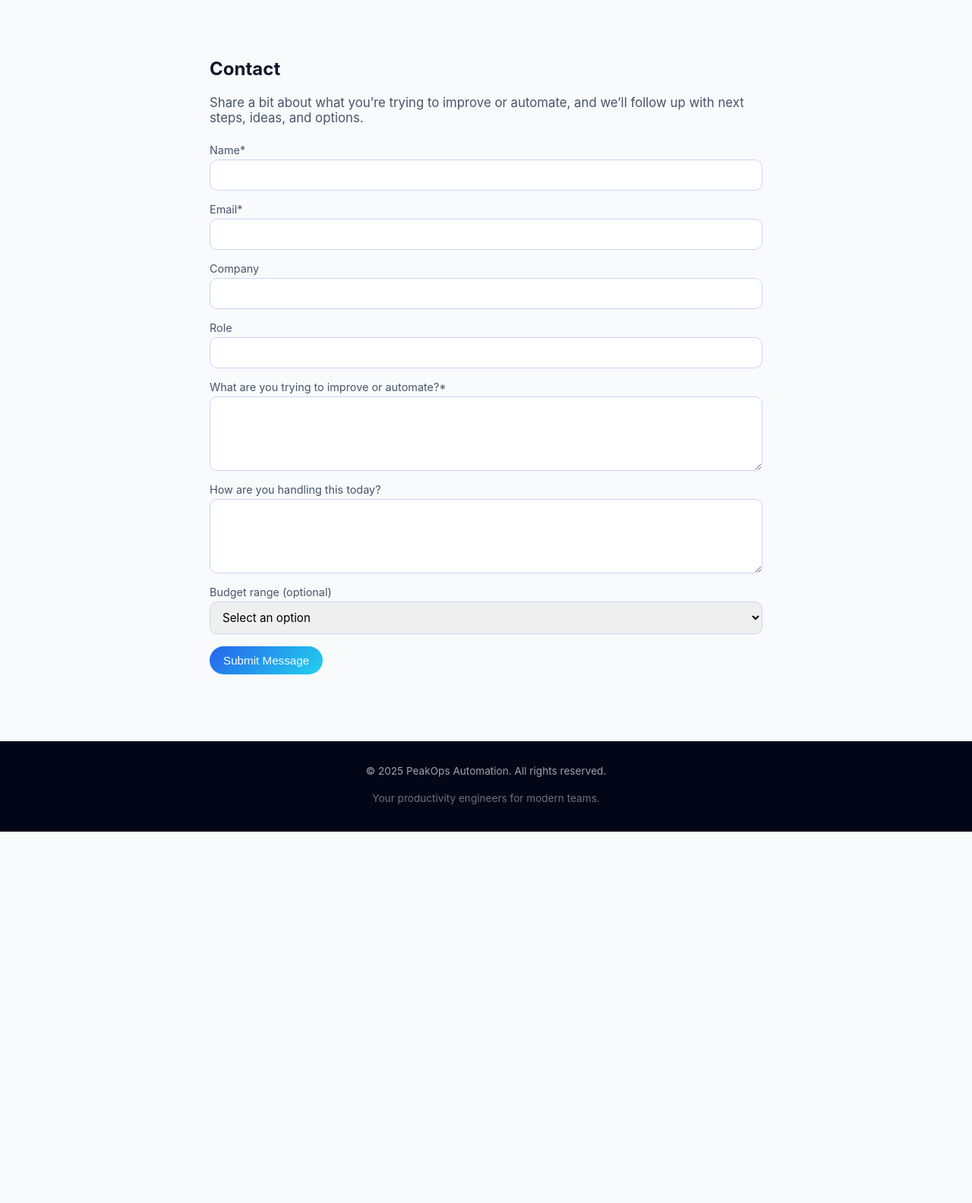
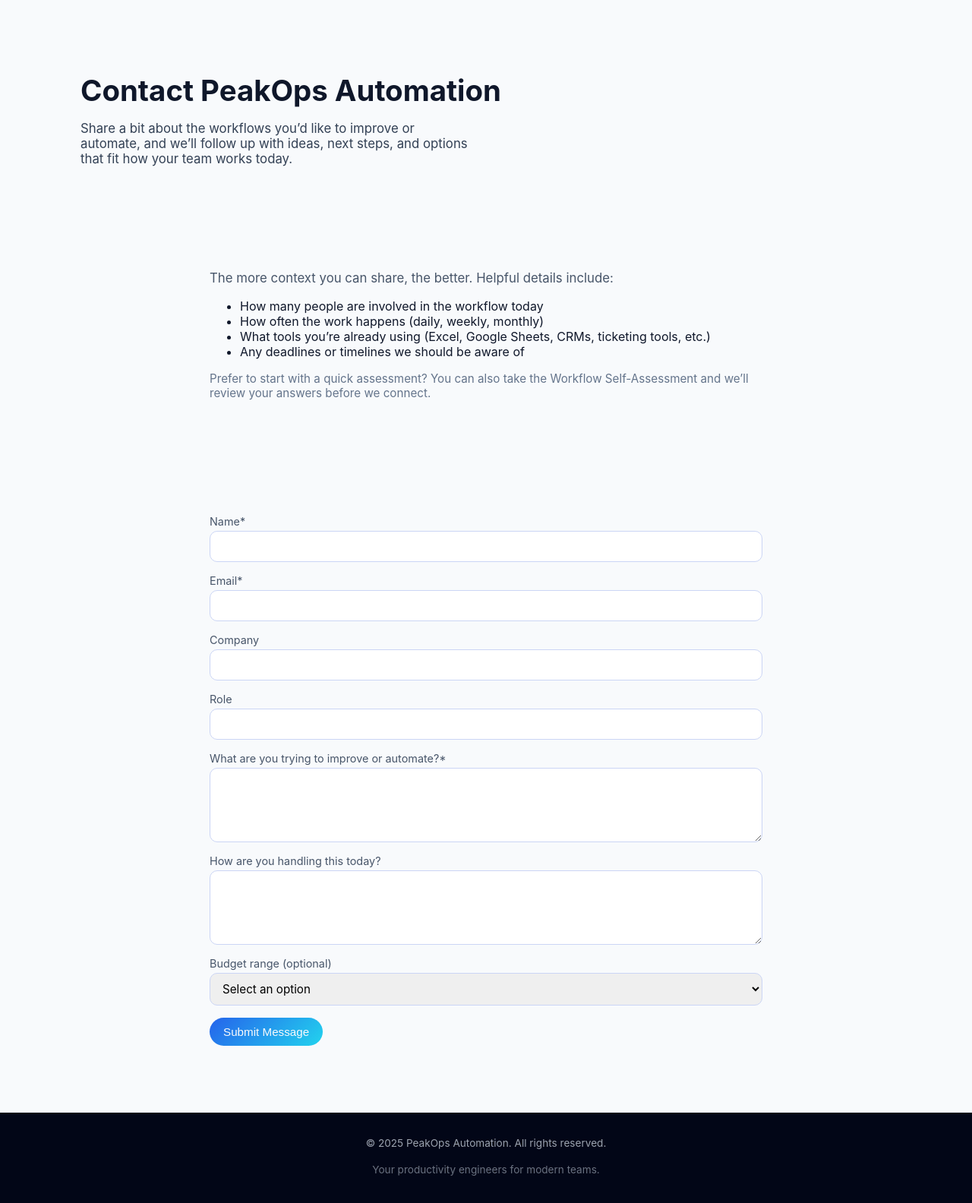
Before and after one commit to ericsjaffe/peakops_automation, a Flask app: page /contact in a window 1280 px wide. Shown: the part 72-1656 px from the top of the page at 76% size. Before the commit the page ends 1167 px from the top, so only its background shows below. Run offline with Flask 3, Linux system fonts and the light colour scheme.

Commit message:
Revise contact page content and layout
Updated the contact section with improved text and structure.

```diff
--- a/templates/contact.html
+++ b/templates/contact.html
@@ -67,13 +67,42 @@ Contact PeakOps Automation to schedule a discovery call or send a note about you
 
 
 {% block content %}
+
+{# Hero-style intro #}
+<section class="hero hero-internal">
+  <div class="container hero-inner">
+    <div class="hero-content">
+      <h1>Contact PeakOps Automation</h1>
+      <p class="hero-sub">
+        Share a bit about the workflows you’d like to improve or automate, and we’ll follow up
+        with ideas, next steps, and options that fit how your team works today.
+      </p>
+    </div>
+  </div>
+</section>
+
+{# Helper text / expectations #}
+<section class="section section-alt">
+  <div class="container narrow">
+    <p class="lead">
+      The more context you can share, the better. Helpful details include:
+    </p>
+    <ul>
+      <li>How many people are involved in the workflow today</li>
+      <li>How often the work happens (daily, weekly, monthly)</li>
+      <li>What tools you’re already using (Excel, Google Sheets, CRMs, ticketing tools, etc.)</li>
+      <li>Any deadlines or timelines we should be aware of</li>
+    </ul>
+    <p class="note">
+      Prefer to start with a quick assessment? You can also
+      <a href="{{ url_for('self_assessment') }}">take the Workflow Self-Assessment</a> and we’ll review your answers before we connect.
+    </p>
+  </div>
+</section>
+
+{# Contact form #}
 <section class="section">
   <div class="container narrow">
-    <h1>Contact</h1>
-    <p class="lead">
-      Share a bit about what you’re trying to improve or automate, and we’ll follow up with next steps, ideas, and options.
-    </p>
-
     <form method="post" class="contact-form">
       <div class="form-row">
         <label for="name">Name*</label>
```
